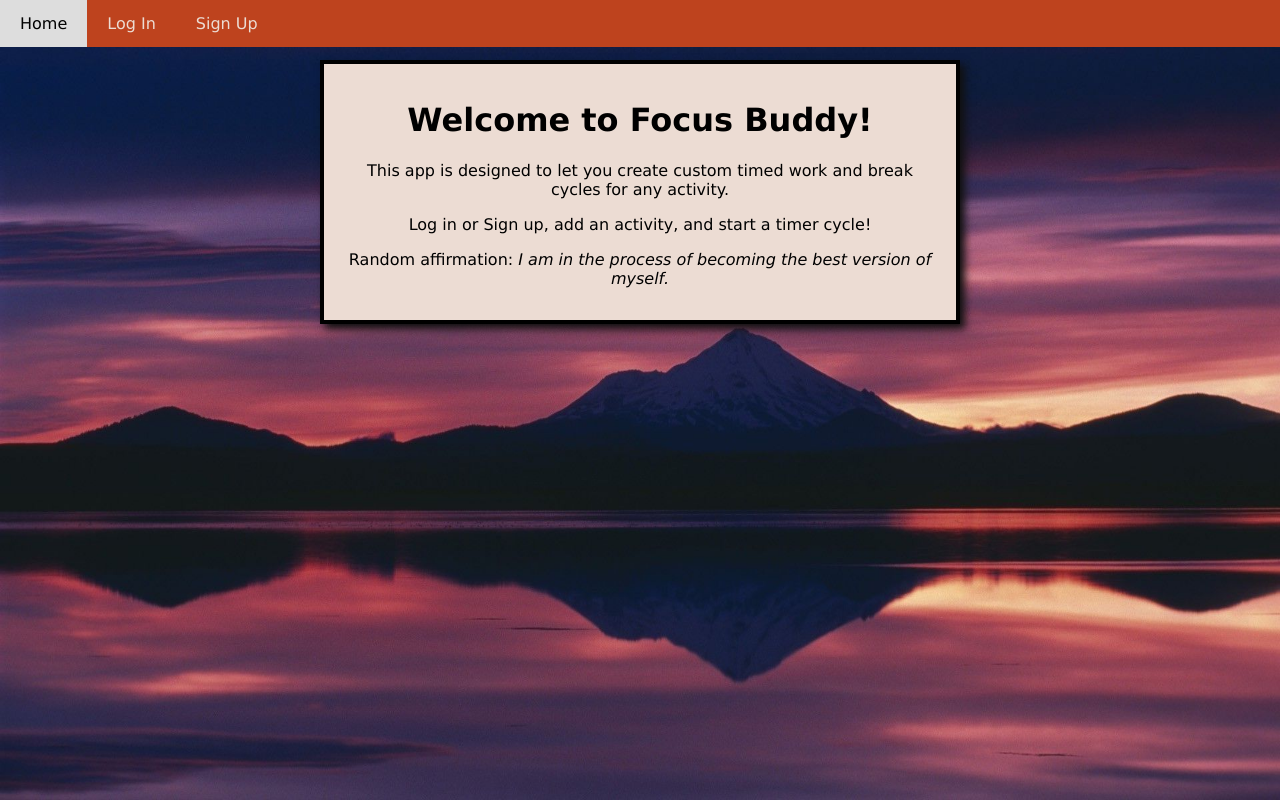
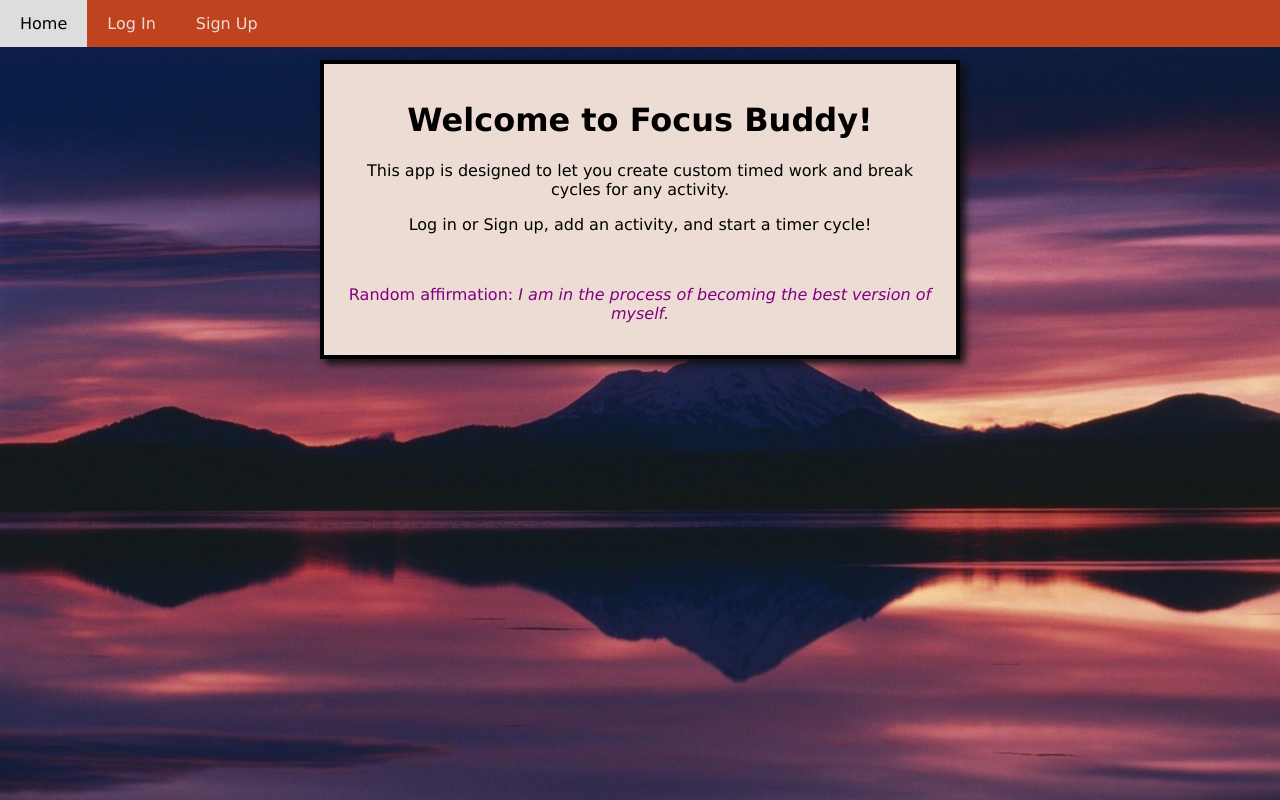
Before and after one commit to SLarkworthy/focus-timers-frontend, a React (Create React App) app: page / in a window 1280 px wide. Built offline with nearby package versions, Linux system fonts and the light colour scheme; no server answers.

Commit message:
changed homepage quote logic

```diff
--- a/src/components/homepage/Homepage.js
+++ b/src/components/homepage/Homepage.js
@@ -4,14 +4,13 @@ import generalClasses from '../../../src/App.module.css';
 
 const homepage = props => {
     return (
-        <>
         <div className={generalClasses.Card}>
             <h1>Welcome to Focus Buddy!</h1>
             <p>This app is designed to let you create custom timed work and break cycles for any activity. </p>
             {props.loggedIn ? <p>Head to your activities page to get started</p> : <p>Log in or Sign up, add an activity, and start a timer cycle!</p>}
-            <p>Random affirmation: <em>{props.quote}</em></p>
+            <br />
+            <p style={{color: "purple"}}>Random affirmation: <em>{props.quote}</em></p>
         </div>
-        </>
     )
 }
 
--- a/src/components/homepage/HomepageContainer.js
+++ b/src/components/homepage/HomepageContainer.js
@@ -11,12 +11,13 @@ class HomepageContainer extends Component {
     }
 
     render() {
+        console.log(this.props.quote);
         return (
             <div>
                 <Homepage
                     loggedIn={this.props.loggedIn}
                     currentUser={this.props.currentUser}
-                    quote={this.props.quote[this.props.quote.length - 1]}/>
+                    quote={this.props.quote}/>
             </div>
         )
     }
@@ -28,7 +29,8 @@ const mapStateToProps = state => {
         loggedIn: state.manageUsers.loggedIn,
         currentUser: state.manageUsers.currentUser,
         userTimers: state.manageTimers.userTimers,
-        quote: state.manageQuote.quote
+        quote: state.manageQuote.quote,
+        quoteLoading: state.manageQuote.loading
     }
 }
 
--- a/src/store/actions.js
+++ b/src/store/actions.js
@@ -9,3 +9,4 @@ export const PATCH_TIMER = "PATCH_TIMER";
 export const DELETED_TIMERS = "DELETED_TIMERS";
 
 export const ADD_QUOTE = "DELETE_TIMERS";
+export const LOADING_QUOTE = "LOADING_QUOTE";
--- a/src/store/actions/quoteActions.js
+++ b/src/store/actions/quoteActions.js
@@ -14,6 +14,8 @@ export function getQuote() {
                     dispatch({ type: actionTypes.ADD_QUOTE, quote: quote.affirmation });
                 }
             } )
-            .catch(error => console.log(error))
+            .catch(error => {
+                console.log(error);
+            })
     }
 }
--- a/src/store/reducers/manageQuote.js
+++ b/src/store/reducers/manageQuote.js
@@ -1,14 +1,14 @@
 import * as actionTypes from "../actions";
 
 export default function manageQuote(state = {
-    quote: ["I am in the process of becoming the best version of myself."]
+    quote: "I am in the process of becoming the best version of myself.",
 }, action) {
     switch(action.type) {
         case actionTypes.ADD_QUOTE:
-            console.log("ADD QUOTE")
+            console.log("ADD")
             return {
                 ...state,
-                quote: [...state.quote, action.quote]
+                quote: action.quote,
             }
 
         default:
```
